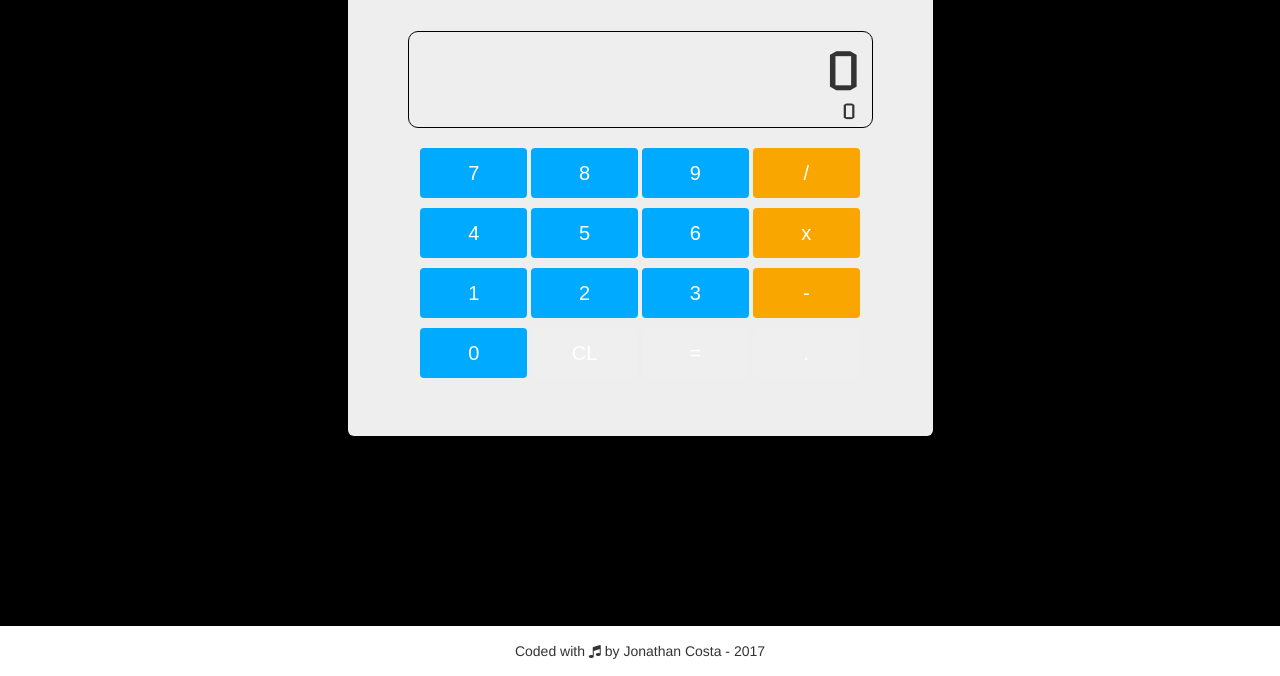
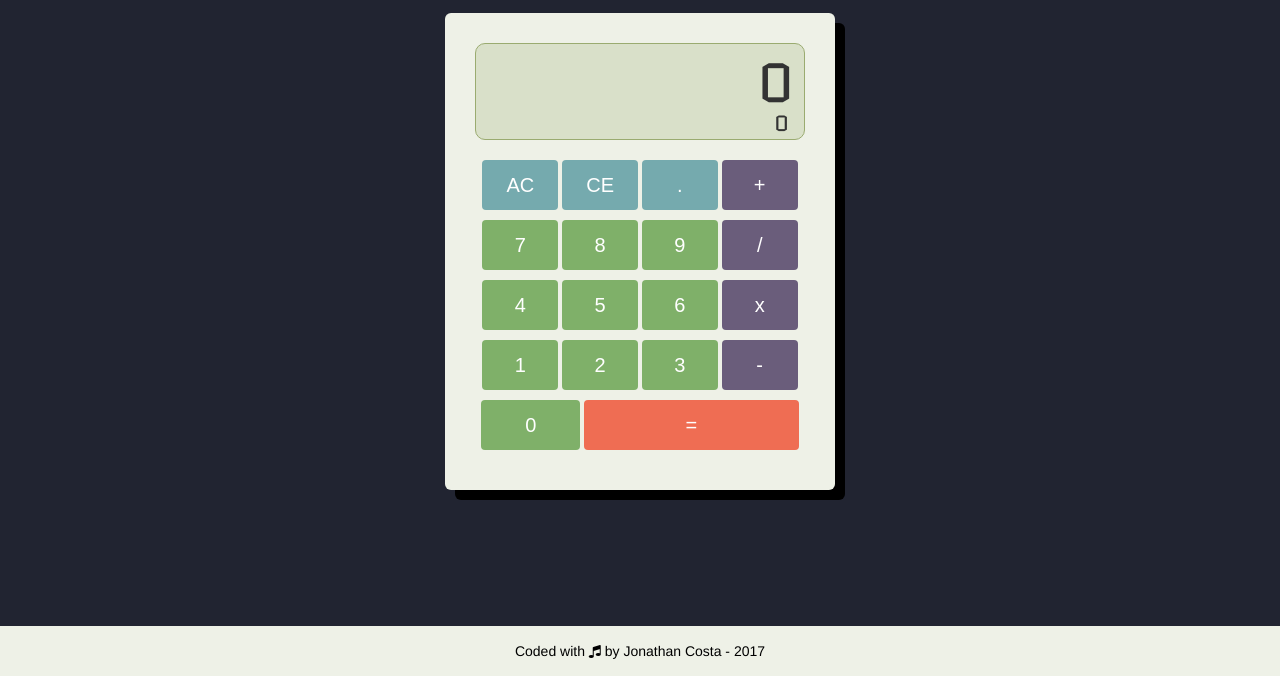
Before and after one commit to JonCosta/js-calculator, a plain HTML site: page index.html in a window 1280 px wide. Shown: the part 124-800 px from the top of the page. Drawn offline with nearby package versions, Linux system fonts and the light colour scheme; a web font is replaced by a local one.

Commit message:
Colors and layout
- Buttons organized in a new layout
- Colors set for buttons, jumbotron and background
- Included fonts for title and numbers

```diff
--- a/assets/css/style.css
+++ b/assets/css/style.css
@@ -1,15 +1,28 @@
 @import url("https://fonts.googleapis.com/css?family=Aldrich|Quantico");
+html {
+  min-height: 100%;
+  position: relative;
+}
 body {
-  background-color: #000;
+  background-color: #212431;
+  margin-bottom: 70px;
 }
 .title {
   color: #fff;
   font-family: 'Quantico', sans-serif;
   font-size: 70px;
   text-align: center;
+  text-shadow: 5px 5px #000, 5px 5px #111;
+}
+.calc {
+  background-color: #eef1e7;
+  box-shadow: 10px 10px #000;
+  margin-top: 30px;
+  margin-bottom: 20px;
 }
 .calc .calc__display {
-  border: 1px solid #000;
+  background-color: #d9e0c9;
+  border: 1px solid #9aab70;
   border-radius: 10px;
   font-family: 'Quantico', sans-serif;
   margin-bottom: 20px;
@@ -35,28 +48,39 @@ body {
   height: 50px;
   width: 23%;
 }
+.calc .btn_equal {
+  background-color: #ef6d53;
+  width: 65%;
+}
+.calc .btn_extra {
+  background-color: #75aaae;
+}
 .calc .btn_num {
-  background-color: #0af;
+  background-color: #7fb069;
 }
 .calc .btn_op {
-  background-color: #f9a600;
+  background-color: #6a5d7b;
+}
+.calc .btn_zero {
+  background-color: #7fb069;
+  width: 30%;
+}
+.container .jumbotron {
+  padding: 30px 30px;
 }
 @media screen and (max-width: 480px) {
   .title {
     font-size: 50px;
   }
-  .container .jumbotron {
-    padding: 30px 30px;
-  }
 }
 .footer {
-  background-color: #fff;
+  background-color: #eef1e7;
   bottom: 0;
   width: 100%;
   position: absolute;
 }
 .footer .footer__text {
-  color: $color-font;
+  color: #000;
   margin: 0 auto;
   padding: 15px 15px;
   text-align: center;
--- a/index.html
+++ b/index.html
@@ -18,7 +18,7 @@
         <h1 class="title">JS Calculator</h1>
 
         <div class="row">
-            <div class="col-md-6 col-md-offset-3 col-sm-6 col-sm-offset-3 col-xs-10 col-xs-offset-1 jumbotron calc">
+            <div class="col-md-4 col-md-offset-4 col-sm-6 col-sm-offset-3 col-xs-10 col-xs-offset-1 jumbotron calc">
 
                 <div class="calc__display">
                     <p class="calc__input"></p>
@@ -26,6 +26,11 @@
                 </div>
 
                 <div class="row calc__row">
+                    <div class="col-md-12">
+                        <button class="btn calc__btn btn_extra" value="AC">AC</button>
+                        <button class="btn calc__btn btn_extra" value="CE">CE</button>
+                        <button class="btn calc__btn btn_extra" value=".">.</button>
+                        <button class="btn calc__btn btn_op" value="+">+</button> </div>
                     <div class="col-md-12">
                         <button class="btn calc__btn btn_num" value="7">7</button>
                         <button class="btn calc__btn btn_num" value="8">8</button>
@@ -45,52 +50,13 @@
                         <button class="btn calc__btn btn_op" value="-">-</button>
                     </div>
                     <div class="col-md-12">
-                        <button class="btn calc__btn btn_num" value="0">0</button>
-                        <button class="btn calc__btn" value="CL">CL</button>
-                        <button class="btn calc__btn" value="=">=</button>
-                        <button class="btn calc__btn" value=".">.</button>
+                        <button class="btn calc__btn btn_zero" value="0">0</button>
+                        <button class="btn calc__btn btn_equal" value="=">=</button>
                     </div>
                 </div>
 
             </div>
         </div>
-
-        <!--<div class="jumbotron calc">
-
-            <div>
-                <h2 class="calc__input"></h2>
-                <h3 class="calc__query"></h3>
-            </div>
-
-            <div class="row calc__row">
-                <div class="col-md-12">
-                    <button class="btn calc__btn btn_num" value="7">7</button>
-                    <button class="btn calc__btn btn_num" value="8">8</button>
-                    <button class="btn calc__btn btn_num" value="9">9</button>
-                    <button class="btn calc__btn btn_op" value="/">/</button>
-                </div>
-                <div class="col-md-12">
-                    <button class="btn calc__btn btn_num" value="4">4</button>
-                    <button class="btn calc__btn btn_num" value="5">5</button>
-                    <button class="btn calc__btn btn_num" value="6">6</button>
-                    <button class="btn calc__btn btn_op" value="x">x</button>
-                </div>
-                <div class="col-md-12">
-                    <button class="btn calc__btn btn_num" value="1">1</button>
-                    <button class="btn calc__btn btn_num" value="2">2</button>
-                    <button class="btn calc__btn btn_num" value="3">3</button>
-                    <button class="btn calc__btn btn_op" value="-">-</button>
-                </div>
-                <div class="col-md-12">
-                    <button class="btn calc__btn btn_num" value="0">0</button>
-                    <button class="btn calc__btn" value="CL">CL</button>
-                    <button class="btn calc__btn" value="=">=</button>
-                    <button class="btn calc__btn" value=".">.</button>
-                    <button class="btn calc__btn btn_op" value="+">+</button>
-                </div>
-            </div>
-
-        </div>-->
         <!-- .jumbotron.calc -->
     </div>
     <!-- .container -->
```
Also changed, not shown: 1 other file.
